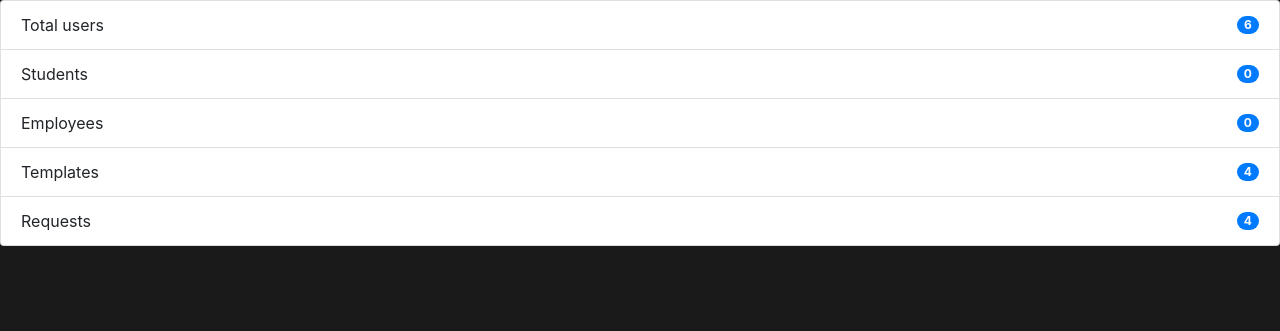
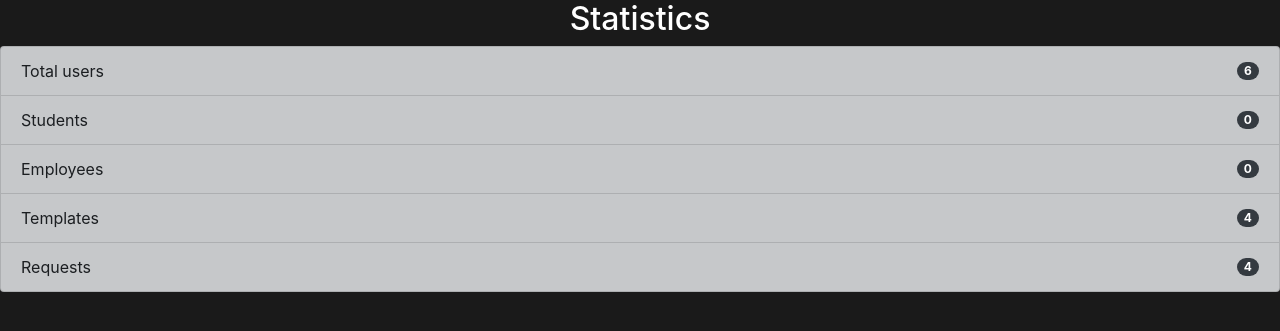
Before and after one commit to yukitya-1811/Request-Approval-Website, a Django app: page /stats/ in a window 1280 px wide. Shown: the part 58-389 px from the top of the page. Run offline with Django 4.2, Linux system fonts and the light colour scheme; a user stored in the database is signed in; data comes from the database, SQL or seed files in the repository; both versions use the stored data as it was after the commit; data that the repository does not hold is empty; some libraries are stand-ins or nearby versions.

Commit message:
Styled stats.html, approvalPage.html approvalView.html and other minor changes to style

```diff
--- a/approvals/templates/approvals/apply.html
+++ b/approvals/templates/approvals/apply.html
@@ -2,8 +2,9 @@
 {% load static %}
 {% block content %}
 
+<h2 class = "text-center text-white"> Apply </h2>
+<div class="row">
 
-<div class="row">
     <div class="col-md-6">
         <form method="POST" action="" class="text-white">
             {% csrf_token %}
--- a/approvals/templates/approvals/approvals.html
+++ b/approvals/templates/approvals/approvals.html
@@ -3,7 +3,7 @@
 
 
 
-<h2 class="text-white"> Approvals </h2>
+<h2 class="text-center text-white"> Approvals </h2>
 <div class="row">
     {% for user_request in user_requests %}
     <div class="col-sm-6">
--- a/approvals/templates/approvals/stats.html
+++ b/approvals/templates/approvals/stats.html
@@ -2,26 +2,27 @@
 
 {% block content %}
 
+<h2 class="text-center text-white"> Statistics </h2>
 <ul class="list-group">
-    <li class="list-group-item d-flex justify-content-between align-items-center">
+    <li class="list-group-item list-group-item-dark d-flex justify-content-between align-items-center">
       Total users
-      <span class="badge badge-primary badge-pill">{{users}}</span>
+      <span class="badge badge-dark badge-pill">{{users}}</span>
     </li>
-    <li class="list-group-item d-flex justify-content-between align-items-center">
+    <li class="list-group-item list-group-item-dark d-flex justify-content-between align-items-center">
       Students
-      <span class="badge badge-primary badge-pill">{{studs}}</span>
+      <span class="badge badge-dark badge-pill">{{studs}}</span>
     </li>
-    <li class="list-group-item d-flex justify-content-between align-items-center">
+    <li class="list-group-item list-group-item-dark d-flex justify-content-between align-items-center">
       Employees
-      <span class="badge badge-primary badge-pill">{{emps}}</span>
+      <span class="badge badge-dark badge-pill">{{emps}}</span>
     </li>
-    <li class="list-group-item d-flex justify-content-between align-items-center">
+    <li class="list-group-item list-group-item-dark d-flex justify-content-between align-items-center">
         Templates
-        <span class="badge badge-primary badge-pill">{{temps}}</span>
+        <span class="badge badge-dark badge-pill">{{temps}}</span>
     </li>
-    <li class="list-group-item d-flex justify-content-between align-items-center">
+    <li class="list-group-item list-group-item-dark d-flex justify-content-between align-items-center">
         Requests
-        <span class="badge badge-primary badge-pill">{{reqs}}</span>
+        <span class="badge badge-dark badge-pill">{{reqs}}</span>
     </li>
   </ul>
 
--- a/approvals/views.py
+++ b/approvals/views.py
@@ -127,8 +127,12 @@ def applyPage(request):
 @allowed_users(allowed_roles=['employees', 'admin'])
 def viewPage(request, pk):
     application = Request.objects.get(id=pk)
+    user = request.user.id
+    position = Role.objects.get(user=user)
+
     context = {
         'application':application,
+        'position':position,
     }
     return render(request, 'approvals/approvalView.html', context)
 
```
Also changed, not shown: approvals/templates/approvals/approvalView.html (+18 -2 lines), approvals/templates/approvals/approvePage.html (+4 -4 lines), db.sqlite3.
